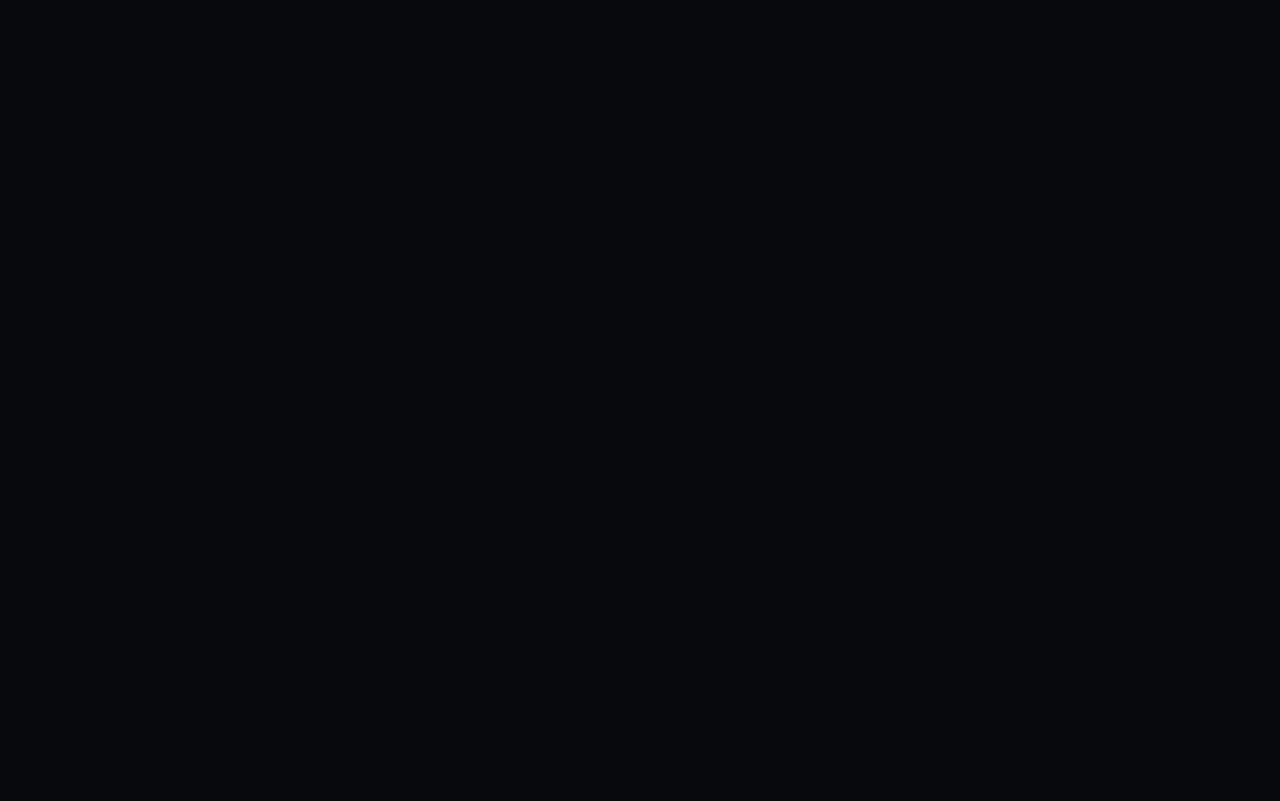
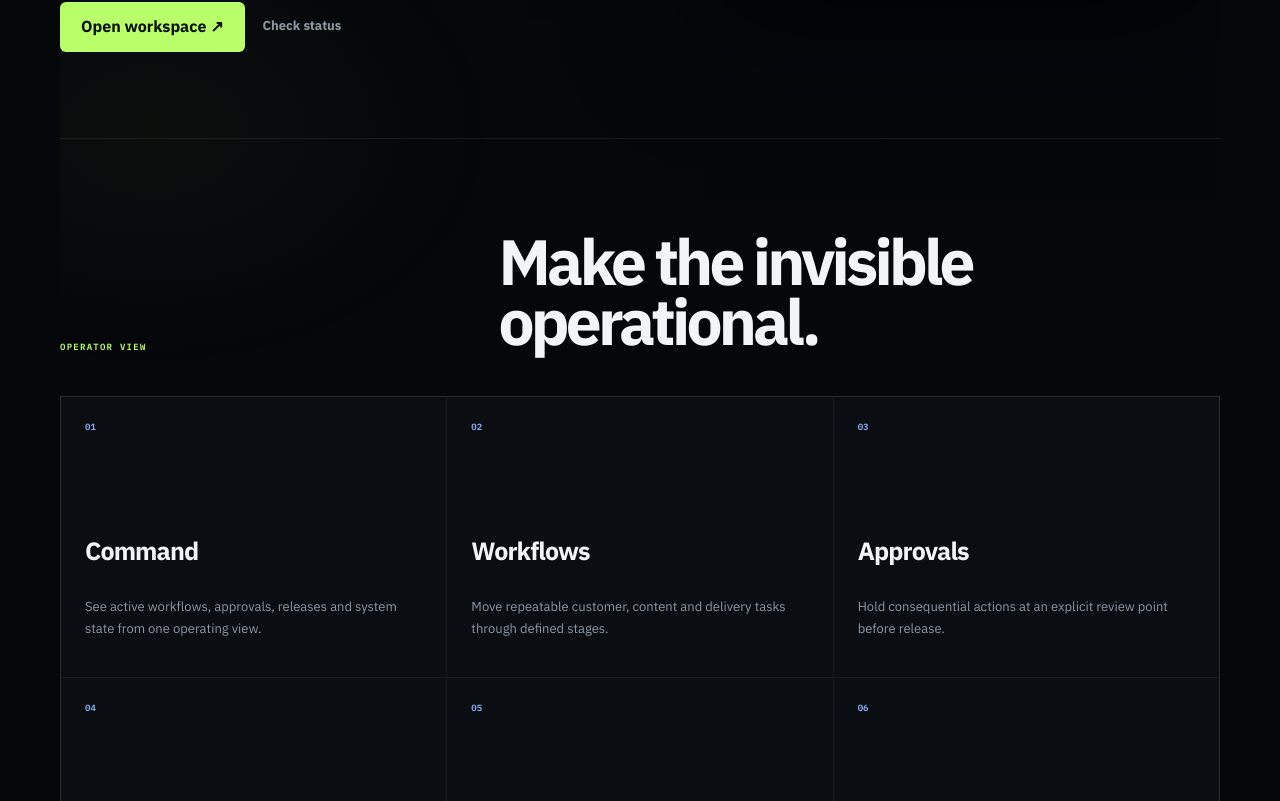
Before and after one commit to angellllkr-eng/mind-reply-core, a Next.js app in the folder apps/web-replycontrol/: page /operations in a window 1280 px wide. Before the commit this address had no page. Shown: the part 739-1540 px from the top of the page. Before the commit the page ends 800 px from the top, so only its background shows below. Built offline with nearby package versions, Linux system fonts and the light colour scheme.

Commit message:
feat: build MindReply operations frontend

```diff
--- /dev/null
+++ b/apps/web-replycontrol/app/operations/page.tsx
@@ -0,0 +1,3 @@
+import { PlatformPage } from "../components/PlatformPage";
+const ops=[["01","Command","See active workflows, approvals, releases and system state from one operating view."],["02","Workflows","Move repeatable customer, content and delivery tasks through defined stages."],["03","Approvals","Hold consequential actions at an explicit review point before release."],["04","Recovery","Surface failures and preserve a clear rollback path instead of hiding errors."],["05","Signals","Read live service health and deployment state from the same platform."],["06","Handoffs","Pass work between people, agents and services with context intact."]];
+export default function OperationsRoute(){return <PlatformPage eyebrow="OPERATIONS / WORKSPACE" title={<>Run the estate.<br/><em>See every important move.</em></>} lead="A production operations surface for workflows, approvals, service health and recovery."><section className="mc-section"><div className="mc-section-head"><span>OPERATOR VIEW</span><h2>Make the invisible operational.</h2></div><div className="mc-rail">{ops.map(([n,t,d])=><article className="mc-module" key={n}><span className="num">{n}</span><h3>{t}</h3><p>{d}</p></article>)}</div></section><section className="mc-section"><div className="mc-console" style={{maxWidth:'900px'}}><div className="mc-console-top"><span>OPERATIONS BOARD</span><b>SURFACE READY</b></div><div className="mc-console-main"><div className="mc-verdict"><strong>Control without clutter.</strong><span>6 DOMAINS</span></div><div className="mc-lanes"><div className="mc-lane"><span>Workflows</span><div className="mc-lane-bar"><i style={{width:'84%'}}/></div><b>TRACKED</b></div><div className="mc-lane"><span>Approvals</span><div className="mc-lane-bar"><i style={{width:'100%'}}/></div><b>EXPLICIT</b></div><div className="mc-lane"><span>Recovery</span><div className="mc-lane-bar"><i style={{width:'93%'}}/></div><b>REVERSIBLE</b></div></div></div></div></section></PlatformPage>}
```
